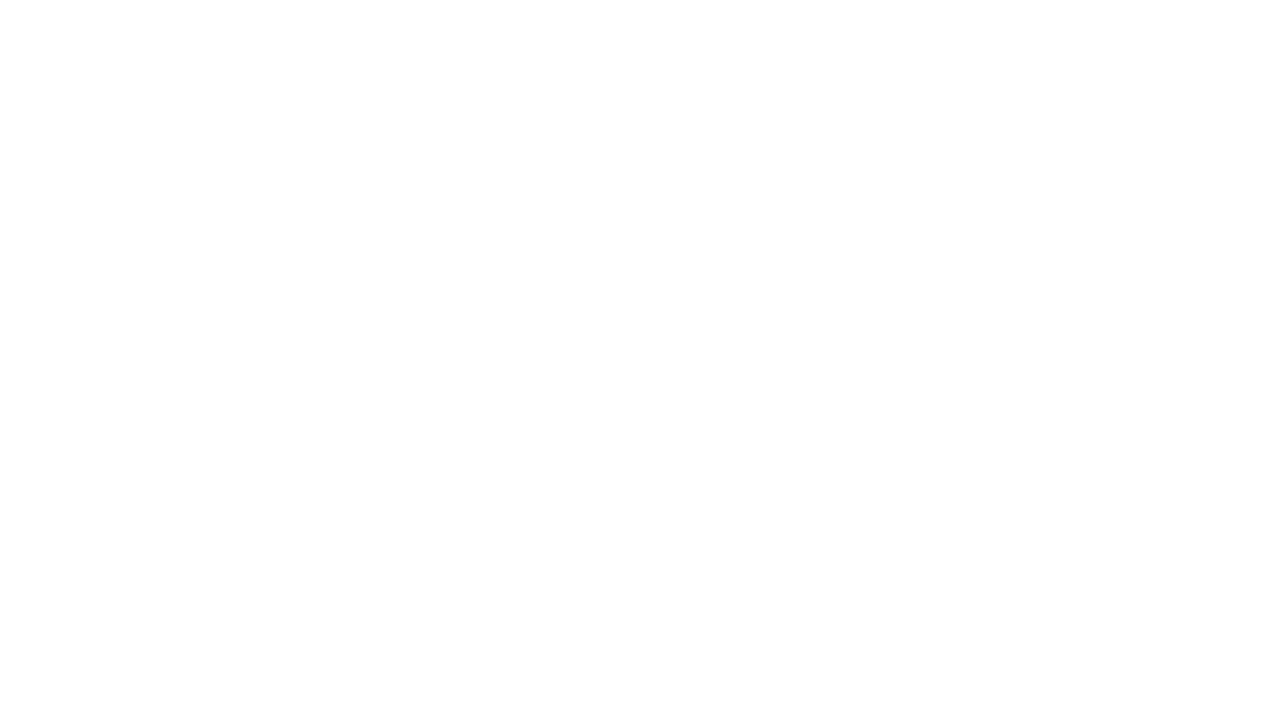
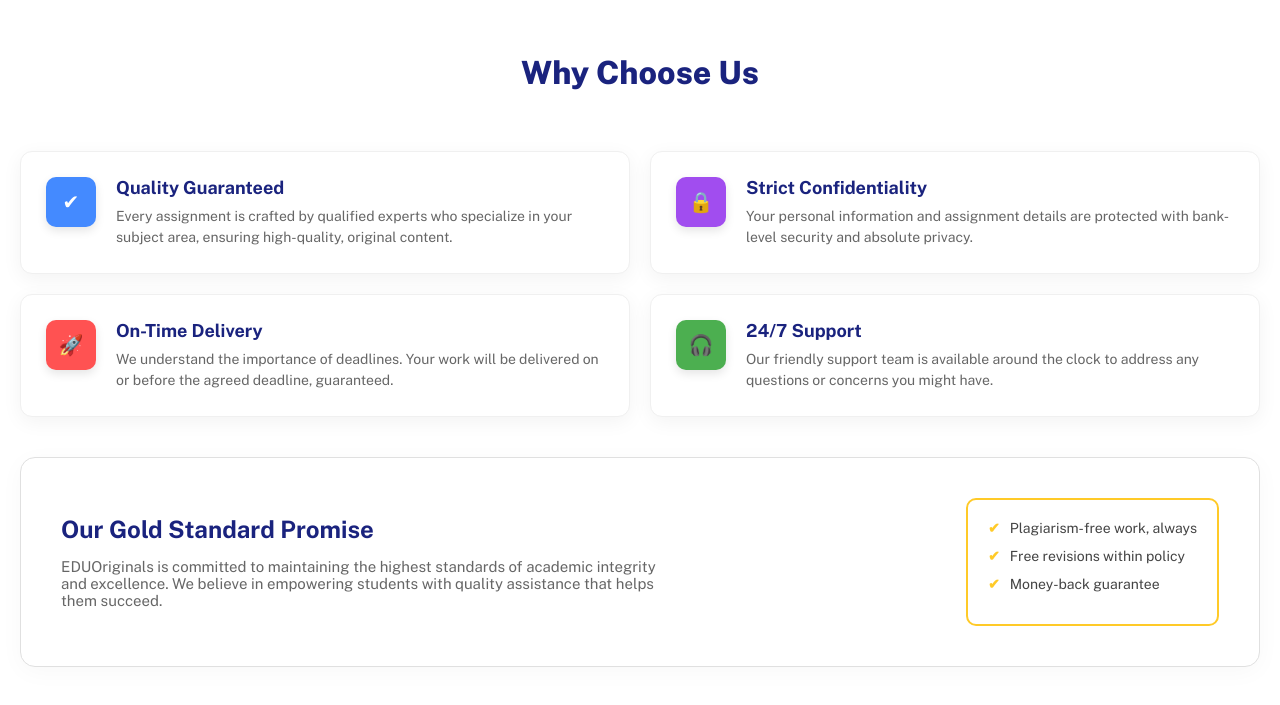
Before and after one commit to kashifjavaid1/Grade-boostera-websites, a React (Vite) app: page / in a window 1280 px wide. Shown: the part 3570-4275 px from the top of the page. Before the commit the page ends 3510 px from the top, so only its background shows below. Built offline with nearby package versions, Linux system fonts and the light colour scheme.

Commit message:
why-Choose

```diff
--- a/src/App.jsx
+++ b/src/App.jsx
@@ -75,6 +75,63 @@ export default function App() {
       </section>
       <Reviews />
       <Services />
+      <section className="why-choose-section">
+        <h2 className="section-title">Why Choose Us</h2>
+
+        <div className="why-choose-grid">
+          <div className="why-card">
+            <div className="why-icon-box blue-bg">✔</div>
+            <div className="why-text">
+              <h4>Quality Guaranteed</h4>
+              <p>Every assignment is crafted by qualified experts who specialize in your subject area, ensuring high-quality, original content.</p>
+            </div>
+          </div>
+
+          <div className="why-card">
+            <div className="why-icon-box purple-bg">🔒</div>
+            <div className="why-text">
+              <h4>Strict Confidentiality</h4>
+              <p>Your personal information and assignment details are protected with bank-level security and absolute privacy.</p>
+            </div>
+          </div>
+
+          <div className="why-card">
+            <div className="why-icon-box red-bg">🚀</div>
+            <div className="why-text">
+              <h4>On-Time Delivery</h4>
+              <p>We understand the importance of deadlines. Your work will be delivered on or before the agreed deadline, guaranteed.</p>
+            </div>
+          </div>
+
+          <div className="why-card">
+            <div className="why-icon-box green-bg">🎧</div>
+            <div className="why-text">
+              <h4>24/7 Support</h4>
+              <p>Our friendly support team is available around the clock to address any questions or concerns you might have.</p>
+            </div>
+          </div>
+        </div>
+
+        {/* Gold Standard Promise Box */}
+        <div className="gold-promise-box">
+          <div className="promise-left">
+            <h3>Our Gold Standard Promise</h3>
+            <p>EDUOriginals is committed to maintaining the highest standards of academic integrity and excellence. We believe in empowering students with quality assistance that helps them succeed.</p>
+          </div>
+          <div className="promise-right">
+            <ul>
+              <li><span>✔</span> Plagiarism-free work, always</li>
+              <li><span>✔</span> Free revisions within policy</li>
+              <li><span>✔</span> Money-back guarantee</li>
+            </ul>
+          </div>
+        </div>
+      </section>
+
+
+
+
+
     </>
   );
 }
--- a/src/components/Services/Services.css
+++ b/src/components/Services/Services.css
@@ -13,7 +13,7 @@
 }
 
 .services-subtitle {
-    color: #666;
+    color: black;
     max-width: 800px;
     margin: 0 auto 60px;
     line-height: 1.6;
@@ -76,7 +76,7 @@
 
 .service-card p {
     color: black;
-    font-size: 14.5px;
+    font-size: 15.5px;
     line-height: 1.6;
     text-align: center;
 }
--- a/src/index.css
+++ b/src/index.css
@@ -300,3 +300,138 @@ body {
         font-size: 18px;
     }
 }
+
+
+
+/* Why Choose Us Styling */
+.why-choose-section {
+    padding: 80px 20px;
+    background-color: #ffffff;
+    max-width: 1280px;
+    margin: 0 auto;
+}
+
+.why-choose-grid {
+    display: grid;
+    grid-template-columns: repeat(auto-fit, minmax(500px, 1fr));
+    gap: 20px;
+    margin-bottom: 40px;
+}
+
+.why-card {
+    background: #fff;
+    padding: 25px;
+    border-radius: 12px;
+    box-shadow: 0 5px 20px rgba(0, 0, 0, 0.05);
+    display: flex;
+    align-items: flex-start;
+    gap: 20px;
+    border: 1px solid #f0f0f0;
+}
+
+.why-icon-box {
+    min-width: 50px;
+    height: 50px;
+    border-radius: 10px;
+    display: flex;
+    align-items: center;
+    justify-content: center;
+    color: white;
+    font-size: 20px;
+    box-shadow: 0 4px 10px rgba(0, 0, 0, 0.1);
+}
+
+.blue-bg {
+    background: #448aff;
+}
+
+.purple-bg {
+    background: #a14def;
+}
+
+.red-bg {
+    background: #ff5252;
+}
+
+.green-bg {
+    background: #4caf50;
+}
+
+.why-text h4 {
+    margin: 0 0 8px 0;
+    color: #1a237e;
+    font-size: 18px;
+}
+
+.why-text p {
+    margin: 0;
+    color: #666;
+    font-size: 14px;
+    line-height: 1.5;
+}
+
+.gold-promise-box {
+    background: #fff;
+    border: 1px solid #e0e0e0;
+    border-radius: 15px;
+    padding: 40px;
+    display: flex;
+    justify-content: space-between;
+    align-items: center;
+    gap: 30px;
+    box-shadow: 0 5px 25px rgba(0, 0, 0, 0.03);
+}
+
+.promise-left h3 {
+    color: #1a237e;
+    font-size: 24px;
+    margin-bottom: 15px;
+}
+
+.promise-left p {
+    color: #666;
+    font-size: 15px;
+    max-width: 600px;
+}
+
+.promise-right {
+    border: 2px solid #ffca28;
+    padding: 20px;
+    border-radius: 10px;
+    min-width: 250px;
+}
+
+.promise-right ul {
+    list-style: none;
+    padding: 0;
+    margin: 0;
+}
+
+.promise-right li {
+    font-size: 14px;
+    color: #444;
+    margin-bottom: 12px;
+    display: flex;
+    align-items: center;
+    gap: 10px;
+}
+
+.promise-right span {
+    color: #ffca28;
+    font-weight: bold;
+}
+
+@media (max-width: 992px) {
+    .why-choose-grid {
+        grid-template-columns: 1fr;
+    }
+
+    .gold-promise-box {
+        flex-direction: column;
+        text-align: center;
+    }
+
+    .promise-right {
+        width: 100%;
+    }
+}
```
